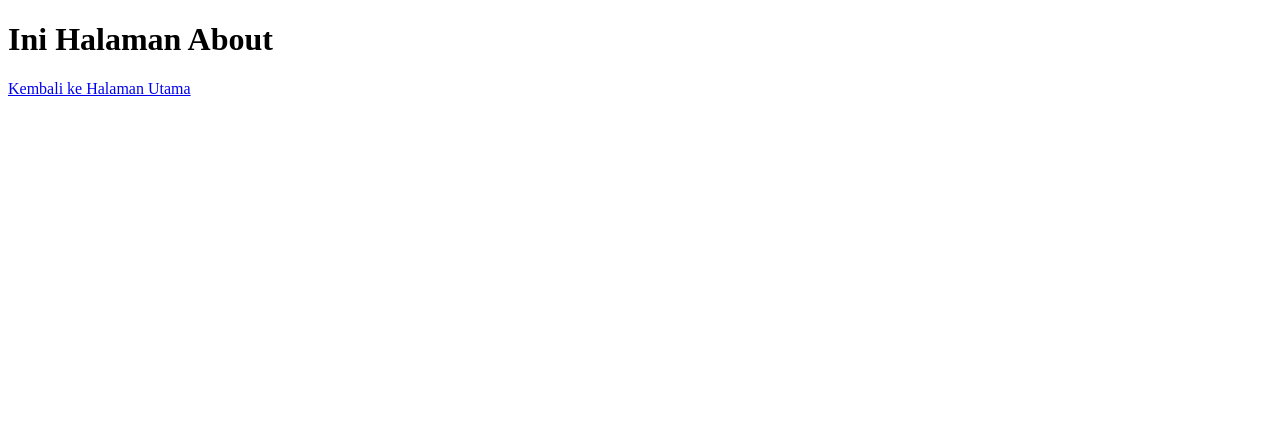
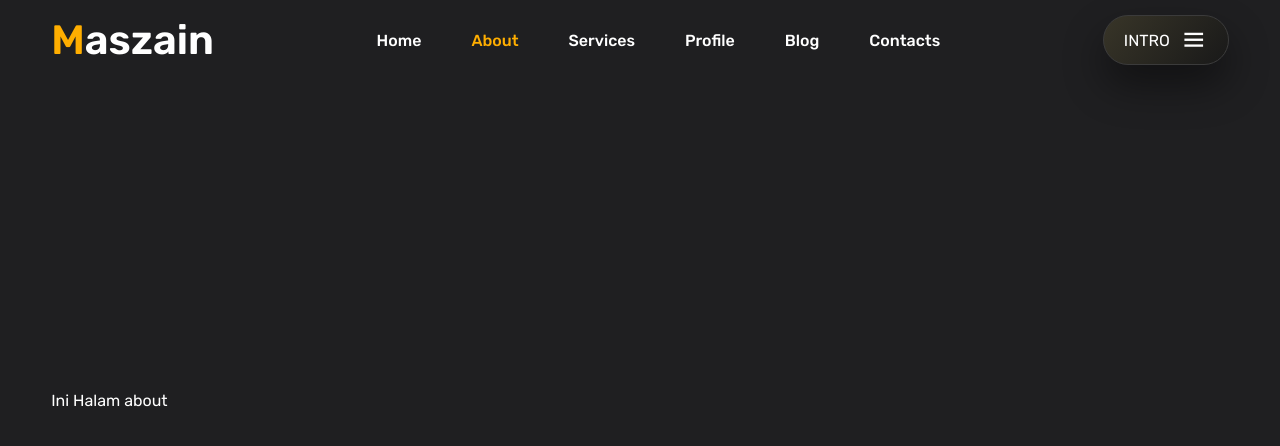
Before and after one commit to fdlyzainn/profileBranding, a plain HTML site: page about.html in a window 1280 px wide. Drawn offline with nearby package versions, Linux system fonts and the light colour scheme.

Commit message:
update 0.00

```diff
--- a/about.html
+++ b/about.html
@@ -3,13 +3,52 @@
 
 <head>
     <meta charset="utf-8">
-    <meta name="viewport" content="width=device-width, initial-scale=1.0">
-    <title>About Page</title>
+    <meta name="viewport" content="width=device-width,
+    initial-scale=1">
+    <title>Profile Branding Website</title>
+    <link rel="stylesheet" type="text/css" href="style.css">
+
+    <!--boxicons link-->
+    <link rel="stylesheet" href="https://unpkg.com/boxicons@latest/css/boxicons.min.css">
+
+    <!--google fonts link-->
+    <link rel="preconnect" href="https://fonts.googleapis.com">
+    <link rel="preconnect" href="https://fonts.gstatic.com" crossorigin>
+    <link href="https://fonts.googleapis.com/css2?family=Rubik:wght@300;400;500;600;700;800;900&display=swap" rel="stylesheet">
 </head>
 
 <body>
-    <h1>Ini Halaman About</h1>
-    <p><a href="index.html">Kembali ke Halaman Utama</a></p>
+
+    <!--header section-->
+    <header>
+        <a href="#" class="logo"><span>M</span>aszain</a>
+
+        <ul class="navbar">
+            <li><a href="index.html">Home</a></li>
+            <li><a href="about.html" class="active">About</a></li>
+            <li><a href="#">Services</a></li>
+            <li><a href="#">Profile</a></li>
+            <li><a href="#">Blog</a></li>
+            <li><a href="#">Contacts</a></li>
+        </ul>
+
+        <div class="menu-btn">
+            <span>INTRO</span>
+            <div class="bx bx-menu" id="menu-icon"></div>
+        </div>
+    </header>
+
+    <!--home section-->
+    <section class="home">
+        <div>
+            Ini Halam about
+        </div>
+
+        <script src="https://unpkg.com/scrollreveal"></script>
+
+        <!--Custom js file link-->
+        <script src="script.js"></script>
+
 </body>
 
 </html>
```
Also changed, not shown: index.html (+2 -2 lines).
